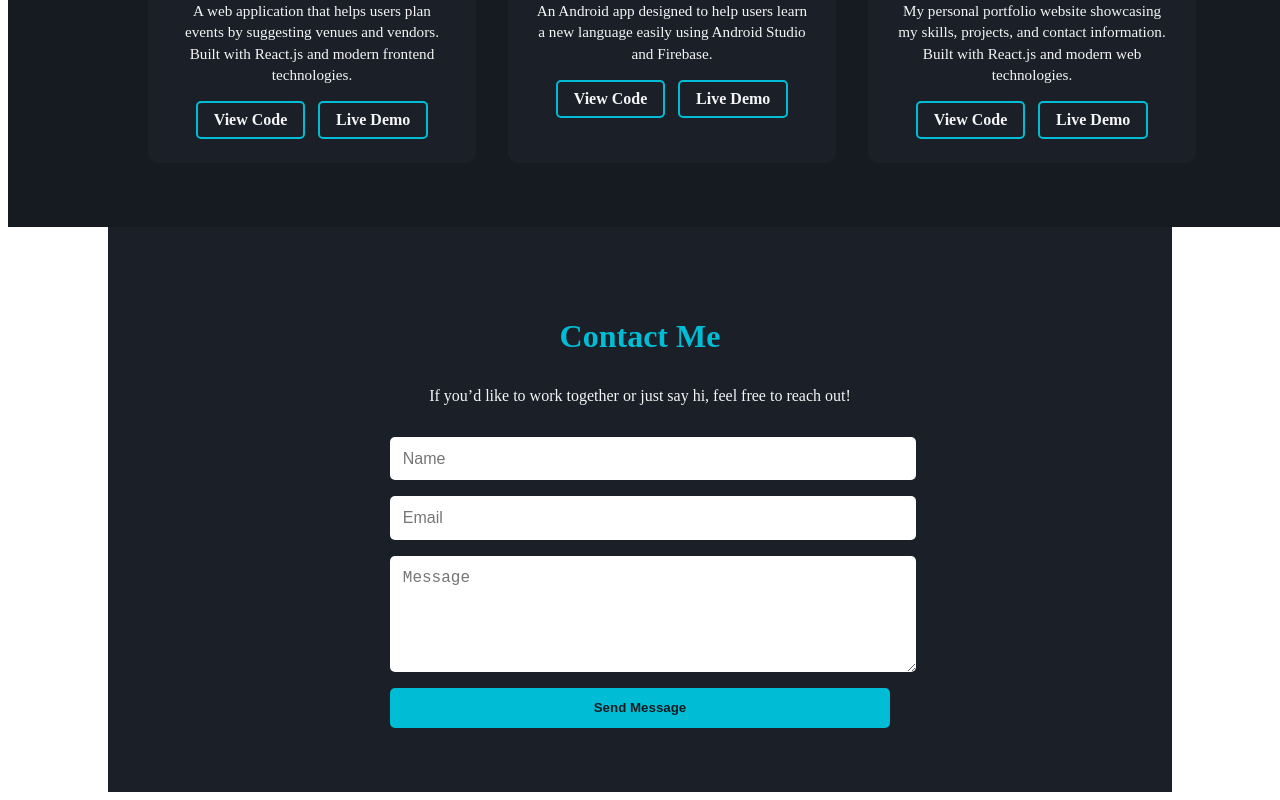
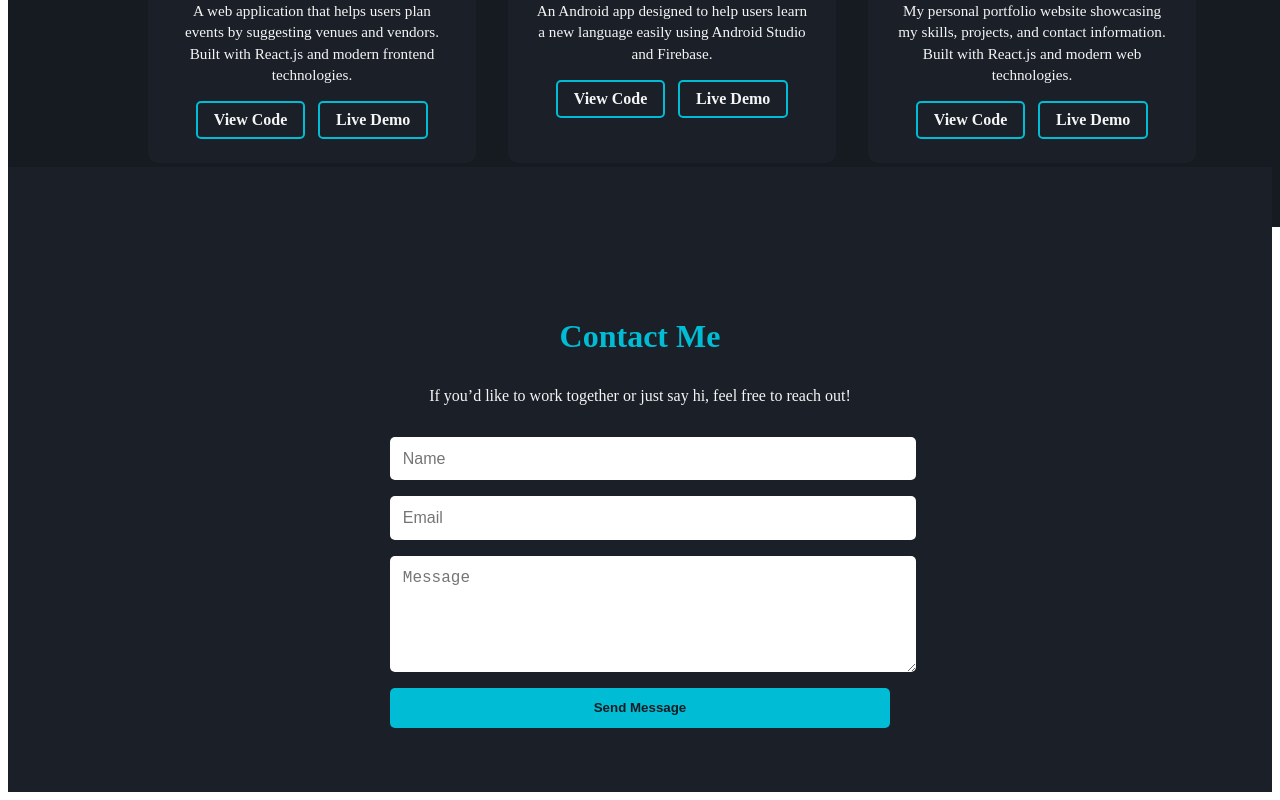
Before and after one commit to satwika-koyyalamudi/portfolio, a React (Create React App) app: page / in a window 1280 px wide. Shown: the part 1710-2510 px from the top of the page. Built offline with nearby package versions, Linux system fonts and the light colour scheme.

Commit message:
fixing css of contacts

```diff
--- a/src/components/Contact.css
+++ b/src/components/Contact.css
@@ -1,9 +1,17 @@
+/* Full-width background wrapper */
+#contact {
+  width: 100%;
+  margin: 0;
+  padding: 0;
+  background: #1a1f28; /* full width background */
+}
+
+/* Inner container */
 .contact {
   width: 100%;
-  max-width: 1000px; /* optional: controls max width on large screens */
-  margin: 0 auto; /* center it horizontally */
+  max-width: 1000px; /* controls content width */
+  margin: 0 auto; /* center horizontally */
   padding: 4rem 2rem;
-  background: #1a1f28;
   color: #f5f5f5;
   display: flex;
   flex-direction: column;
```
